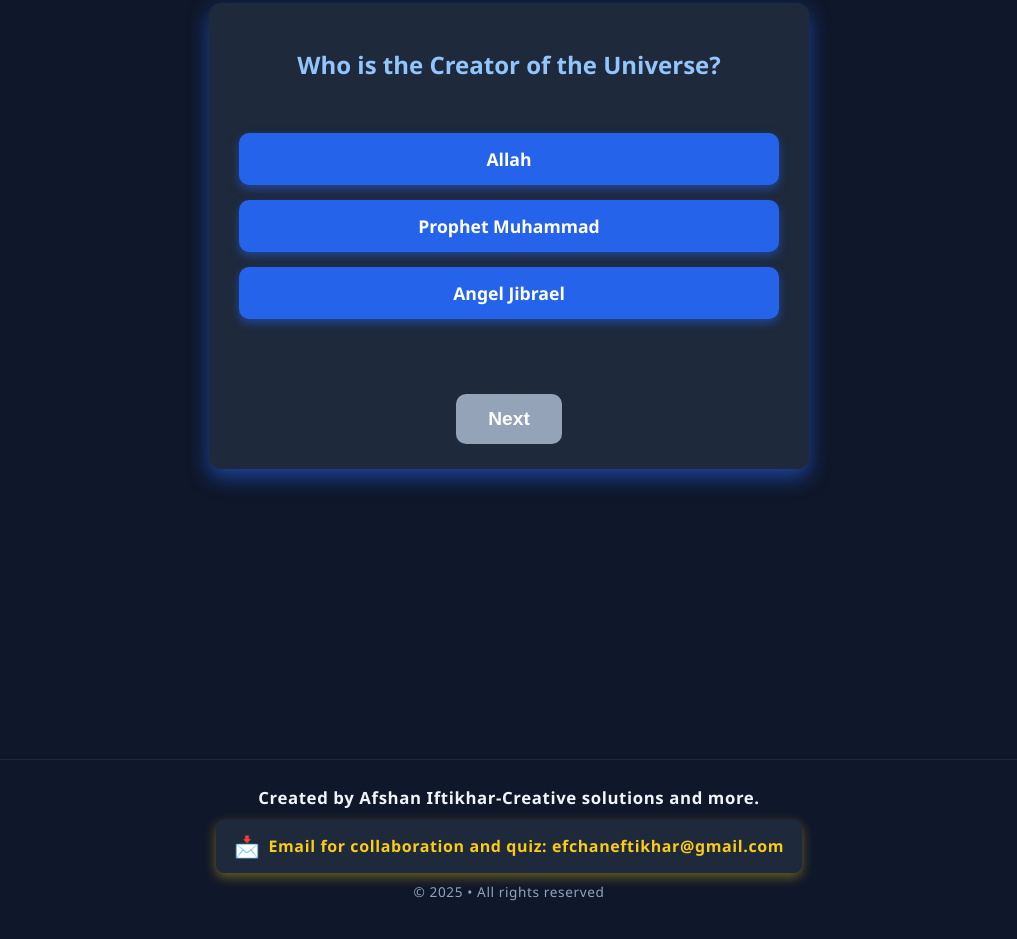
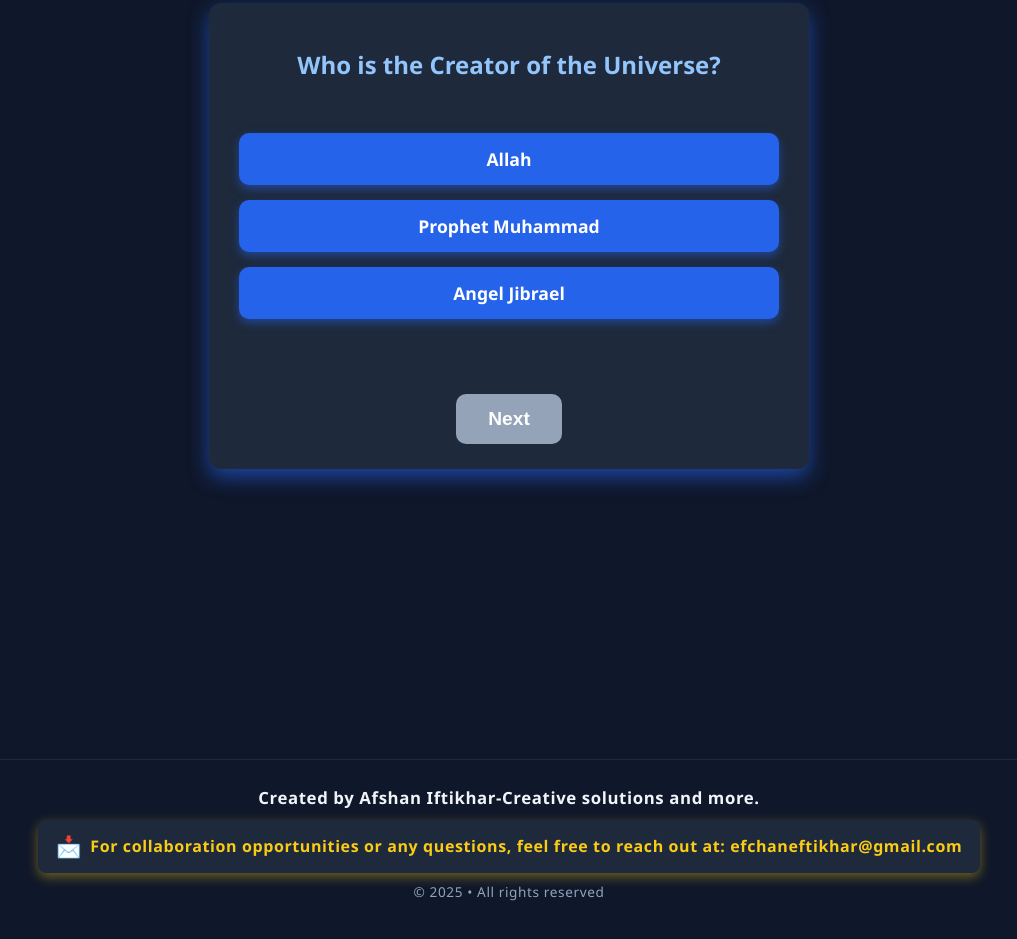
Before and after one commit to efshan-eftikhar/IslamicQuiz, a plain HTML site: page index.html in a window 1280 px wide. Shown: the part 209-1148 px from the top of the page, without its empty margins (131-1148 px from the left). Drawn offline with Linux system fonts and the light colour scheme; a script that the page names is missing.

Commit message:
Update index.html

```diff
--- a/index.html
+++ b/index.html
@@ -379,7 +379,7 @@
   <a href="mailto:efchaneftikhar@gmail.com"
      style="display: inline-flex; align-items: center; gap: 8px; background-color: #1e293b; color: #facc15; padding: 10px 18px; border-radius: 8px; text-decoration: none; font-size: 1rem; font-weight: bold; box-shadow: 0 4px 12px rgba(250, 204, 21, 0.4);">
     <span style="font-size: 1.3rem;">📩</span>
-    <span>Email for collaboration and quiz: <strong>efchaneftikhar@gmail.com</strong></span>
+<span>For collaboration opportunities or any questions, feel free to reach out at: <strong>efchaneftikhar@gmail.com</strong></span>
   </a>
 </div>
 
```
